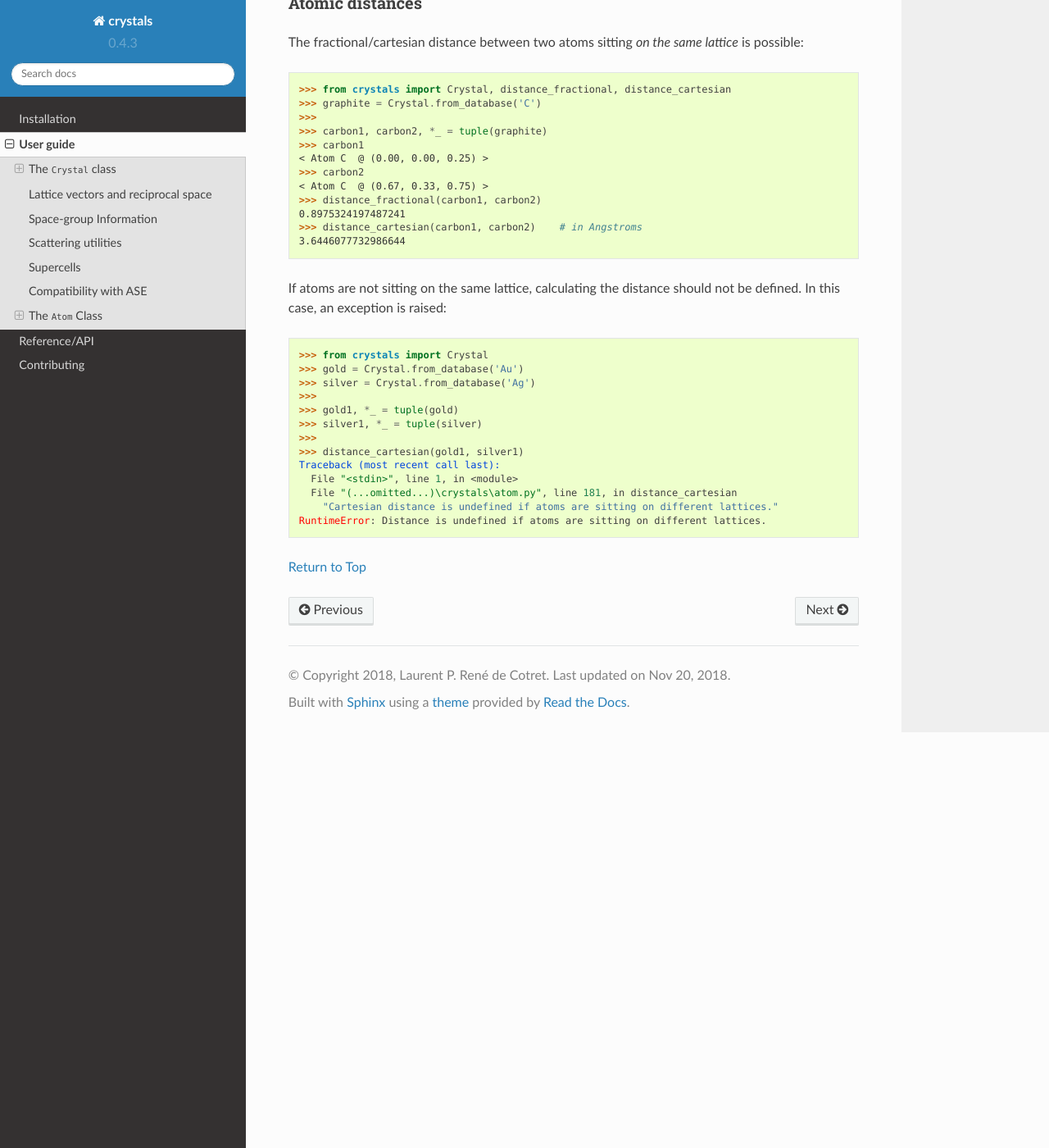
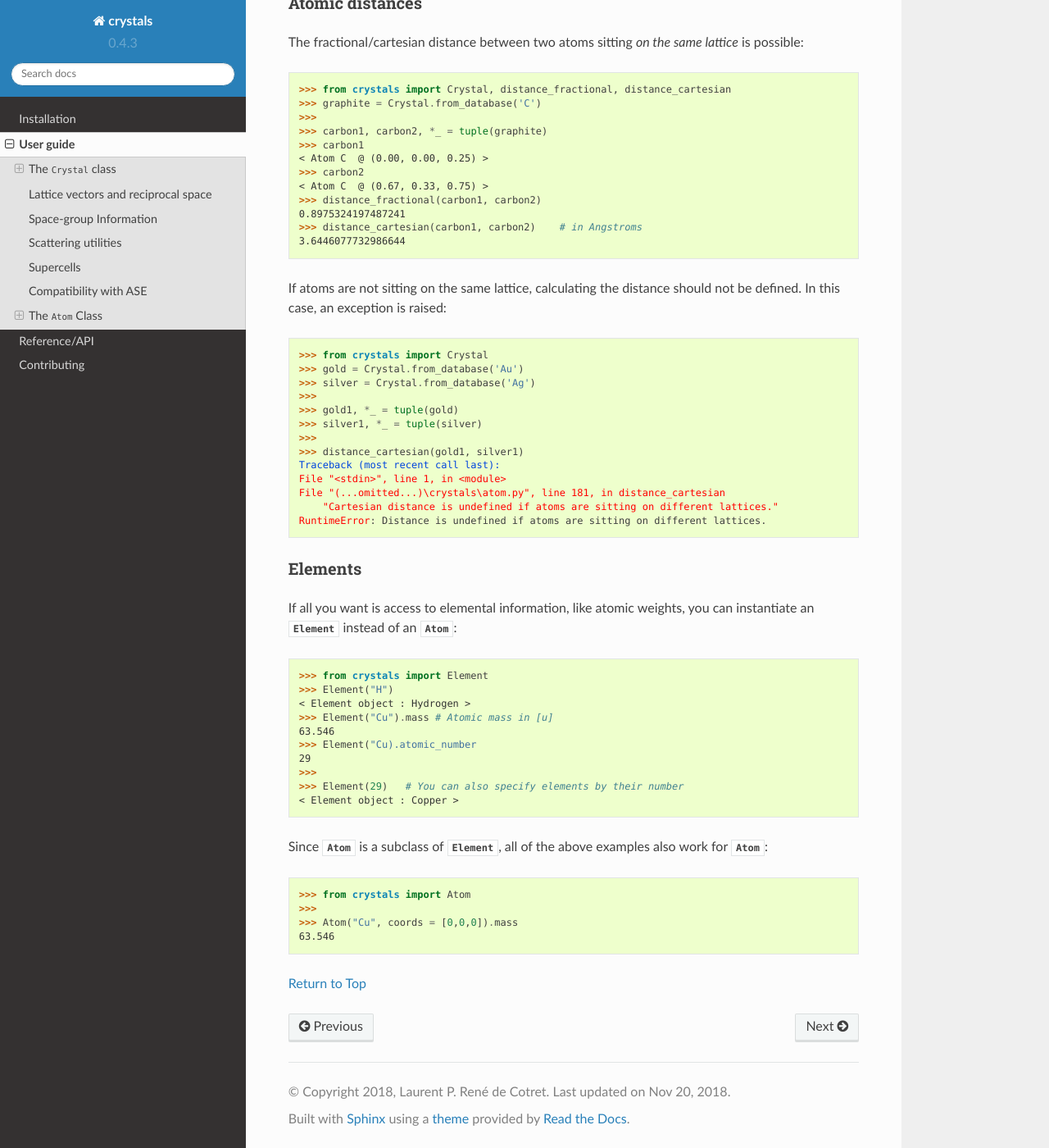
Before and after one commit to LaurentRDC/crystals, a Sphinx documentation site: the page built from docs/guide.rst, in a window 1280 px wide and 1400 px high, scrolled down 8641 px. Shown: the whole window at 82% size. Built offline with Sphinx 7.4.7 and the Read the Docs theme 2.0.0, drawn with Linux system fonts in a browser that asks for light colours.

Commit message:
Added Element class

```diff
--- a/crystals/__init__.py
+++ b/crystals/__init__.py
@@ -8,6 +8,7 @@ __license__ = "BSD3"
 __version__ = "0.4.3"
 
 from .atom import Atom
+from .atom import Element
 from .atom import frac_coords
 from .atom import real_coords
 from .atom import distance_fractional
--- a/docs/api/data-structures.rst
+++ b/docs/api/data-structures.rst
@@ -27,4 +27,10 @@ Supercell
 Atom
 ----
 
+To access atomic data, take a look at the :class:`Element` class:
+
+.. autoclass:: Element
+
+To deal with atoms with coordinates, take a look at the :class:`Atom` class:
+
 .. autoclass:: Atom
--- a/docs/guide.rst
+++ b/docs/guide.rst
@@ -399,7 +399,7 @@ or :class:`Lattice`) can be accessed using the :meth:`Atom.coords_cartesian` met
 Atomic distances
 ----------------
 
-The fractional/cartesian distance between two atoms sitting *on the same lattice* is possible:
+The fractional/cartesian distance between two atoms sitting *on the same lattice* is possible::
 
     >>> from crystals import Crystal, distance_fractional, distance_cartesian
     >>> graphite = Crystal.from_database('C')
@@ -414,20 +414,43 @@ The fractional/cartesian distance between two atoms sitting *on the same lattice
     >>> distance_cartesian(carbon1, carbon2)    # in Angstroms
     3.6446077732986644
 
-If atoms are not sitting on the same lattice, calculating the distance should not be defined. In this case, an exception is raised:
+If atoms are not sitting on the same lattice, calculating the distance should not be defined. In this case, an exception is raised::
 
->>> from crystals import Crystal
->>> gold = Crystal.from_database('Au')
->>> silver = Crystal.from_database('Ag')
->>>
->>> gold1, *_ = tuple(gold)
->>> silver1, *_ = tuple(silver)
->>>
->>> distance_cartesian(gold1, silver1)
-Traceback (most recent call last):
-  File "<stdin>", line 1, in <module>
-  File "(...omitted...)\crystals\atom.py", line 181, in distance_cartesian
-    "Cartesian distance is undefined if atoms are sitting on different lattices."
-RuntimeError: Distance is undefined if atoms are sitting on different lattices.
+    >>> from crystals import Crystal
+    >>> gold = Crystal.from_database('Au')
+    >>> silver = Crystal.from_database('Ag')
+    >>>
+    >>> gold1, *_ = tuple(gold)
+    >>> silver1, *_ = tuple(silver)
+    >>>
+    >>> distance_cartesian(gold1, silver1)
+    Traceback (most recent call last):
+    File "<stdin>", line 1, in <module>
+    File "(...omitted...)\crystals\atom.py", line 181, in distance_cartesian
+        "Cartesian distance is undefined if atoms are sitting on different lattices."
+    RuntimeError: Distance is undefined if atoms are sitting on different lattices.
+
+Elements
+--------
+
+If all you want is access to elemental information, like atomic weights, you can instantiate an :class:`Element` instead of an :class:`Atom`::
+
+    >>> from crystals import Element
+    >>> Element("H")
+    < Element object : Hydrogen >
+    >>> Element("Cu").mass # Atomic mass in [u]
+    63.546
+    >>> Element("Cu).atomic_number
+    29
+    >>>
+    >>> Element(29)   # You can also specify elements by their number
+    < Element object : Copper >
+
+Since :class:`Atom` is a subclass of :class:`Element`, all of the above examples also work for :class:`Atom`:
+
+    >>> from crystals import Atom
+    >>>
+    >>> Atom("Cu", coords = [0,0,0]).mass
+    63.546
 
 :ref:`Return to Top <user_guide>`
```
Also changed, not shown: 8 other files.
